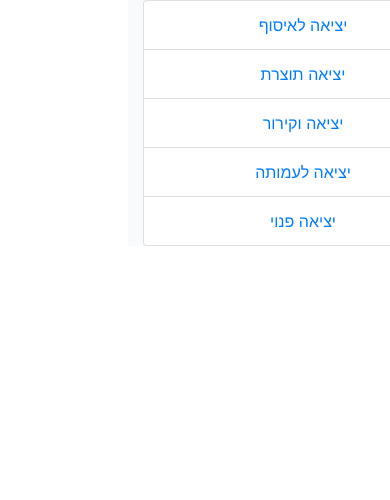
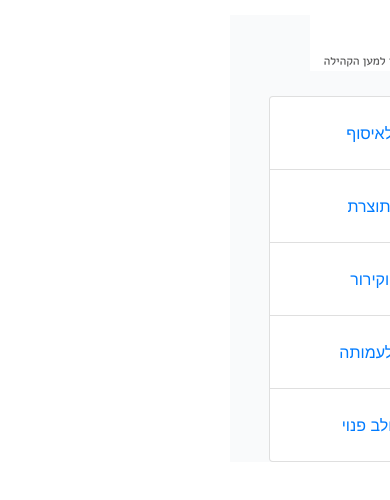
Before and after one commit to MatanWm/trackfully, a React (Create React App) app in the folder client/: page /dolev in a window 390 px wide. Shown: the top 500 px of the page. Built offline with nearby package versions, Linux system fonts and the light colour scheme; some icons are missing.

Commit message:
mobile style

```diff
--- a/client/src/pages/dolev/dolev_states.css
+++ b/client/src/pages/dolev/dolev_states.css
@@ -1,10 +1,10 @@
 .dolev-stats {
   text-align: center;
-}
+  display: flex;
+  justify-content: center;
+  flex-direction: column;
+  margin-top: 15px;
 
-.list-group-item:hover {
-  background-color: blue;
-  opacity: 0.4;
 }
 
 .truck {
@@ -12,3 +12,40 @@
   width: 48px;
   background-size: 45px 45px;
 }
+.list-group{
+  width: 90%;
+  margin-top: 25px;
+}
+
+.list-item {
+  display: flex;
+  align-items: center;
+  justify-content: center;
+
+}
+
+.list-item__icon {
+  height: 48px;
+  width: 48px;
+  margin-left: 20px;
+}
+
+.list-item__icon--starting-collection {
+  background: url("../../assets/status/truck.svg");
+}
+
+.list-item__icon--production-collection {
+  background: url("../../assets/status/wheat.svg");
+}
+
+.list-item__icon--cooling {
+  background: url("../../assets/status/fridge.svg");
+}
+
+.list-item__icon--delivering-to-association {
+  background: url("../../assets/status/amuta.svg");
+}
+
+.list-item__icon--tagging-available-dolev {
+  background: url("../../assets/status/dolev.svg");
+}
--- a/client/src/pages/dolev/dolev_states_component.js
+++ b/client/src/pages/dolev/dolev_states_component.js
@@ -2,46 +2,52 @@ import React from 'react';
 import './dolev_states.css';
 import { Link } from 'react-router-dom';
 
+const LIST_ITEM_CLASS_NAME = 'list-item';
+const LIST_ITEM_ICON_CLASS_NAME = `${LIST_ITEM_CLASS_NAME}__icon`;
+
 const DolevStates = () => (
-  <div className="container dolev-stats">
+  <div className="dolev-stats">
+    <div>
+      <img src="./assets/img/leket_logo.png" alt="" />
+    </div>
     <ul className="list-group">
       <li className="list-group-item">
         <Link to="dolev/scan/1">
-          <div>
+          <div className={LIST_ITEM_CLASS_NAME}>
+            <div className={`${LIST_ITEM_ICON_CLASS_NAME} ${LIST_ITEM_ICON_CLASS_NAME}--starting-collection`}/>
             <div>יציאה לאיסוף</div>
-            <div />
           </div>
         </Link>
       </li>
       <li className="list-group-item">
         <Link to="dolev/scan/2">
-          <div>
-            <div>יציאה תוצרת</div>
-            <div />
+          <div className={LIST_ITEM_CLASS_NAME}>
+            <div className={`${LIST_ITEM_ICON_CLASS_NAME} ${LIST_ITEM_ICON_CLASS_NAME}--production-collection`}/>
+            <div>איסוף תוצרת</div>
           </div>
         </Link>
       </li>
       <li className="list-group-item">
         <Link to="dolev/scan/3">
-          <div>
-            <div>יציאה וקירור</div>
-            <div />
+          <div className={LIST_ITEM_CLASS_NAME}>
+            <div className={`${LIST_ITEM_ICON_CLASS_NAME} ${LIST_ITEM_ICON_CLASS_NAME}--cooling`}/>
+            <div>אכסון וקירור</div>
           </div>
         </Link>
       </li>
       <li className="list-group-item">
         <Link to="dolev/scan/4">
-          <div>
-            <div>יציאה לעמותה</div>
-            <div />
+          <div className={LIST_ITEM_CLASS_NAME}>
+            <div className={`${LIST_ITEM_ICON_CLASS_NAME} ${LIST_ITEM_ICON_CLASS_NAME}--delivering-to-association`}/>
+            <div>מסירה לעמותה</div>
           </div>
         </Link>
       </li>
       <li className="list-group-item">
         <Link to="dolev/scan/5">
-          <div>
-            <div>יציאה פנוי</div>
-            <div />
+          <div className={LIST_ITEM_CLASS_NAME}>
+            <div className={`${LIST_ITEM_ICON_CLASS_NAME} ${LIST_ITEM_ICON_CLASS_NAME}--tagging-available-dolev`}/>
+            <div>סימון דולב פנוי</div>
           </div>
         </Link>
       </li>
```
